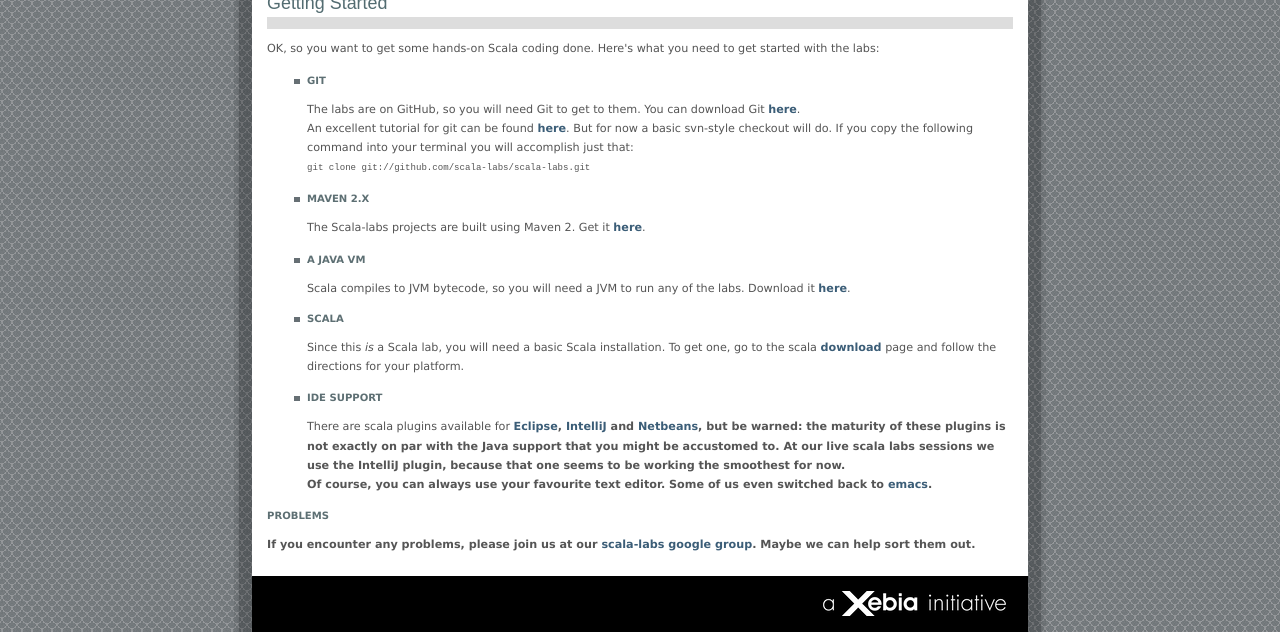
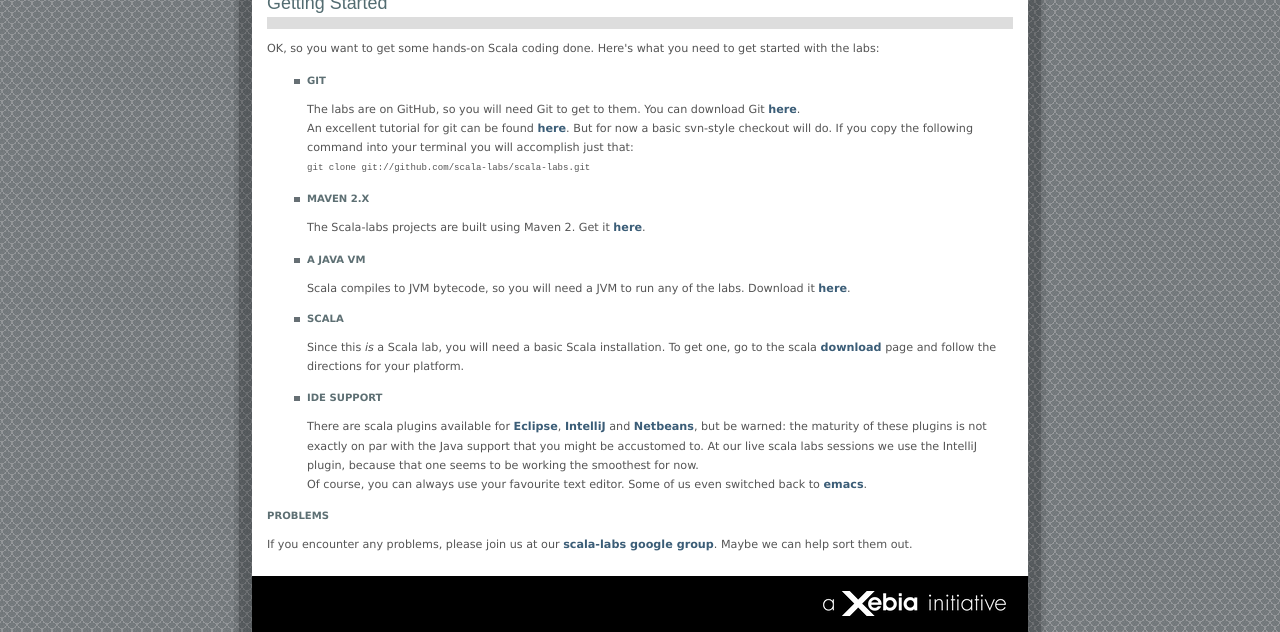
Before and after one commit to scala-labs/scala-labs.github.com, a Jekyll site: the page built from getting-started.html, in a window 1280 px wide. Shown: the part 320-952 px from the top of the page. Built offline with Jekyll 4.4.1, drawn with Linux system fonts in a browser that asks for light colours.

Commit message:
Adjustments

```diff
--- a/getting-started.html
+++ b/getting-started.html
@@ -35,7 +35,7 @@
 
 	<p class="text-content">
 	<li><h3>IDE Support</h3>
-	There are scala plugins available for <b><a href="http://www.scala-lang.org/node/94">Eclipse</a>, <b><a href="http://plugins.intellij.net/plugin/?id=1347">IntelliJ</a></b> and
+	There are scala plugins available for <b><a href="http://www.scala-lang.org/node/94">Eclipse</a></b>, <b><a href="http://plugins.intellij.net/plugin/?id=1347">IntelliJ</a></b> and
 	<b><a href="http://wiki.netbeans.org/Scala">Netbeans</a></b>, but be warned: the maturity of these plugins is not exactly on par with the Java support that you might be accustomed to. At our live scala labs sessions
 	we use the IntelliJ plugin, because that one seems to be working the smoothest for now.<br>
 	Of course, you can always use your favourite text editor. Some of us even switched back to <b><a href="http://thegreylensmansview.blogspot.com/2009/03/stone-tools-and-scala-development-part.html">emacs</a></b>.</li>
```
